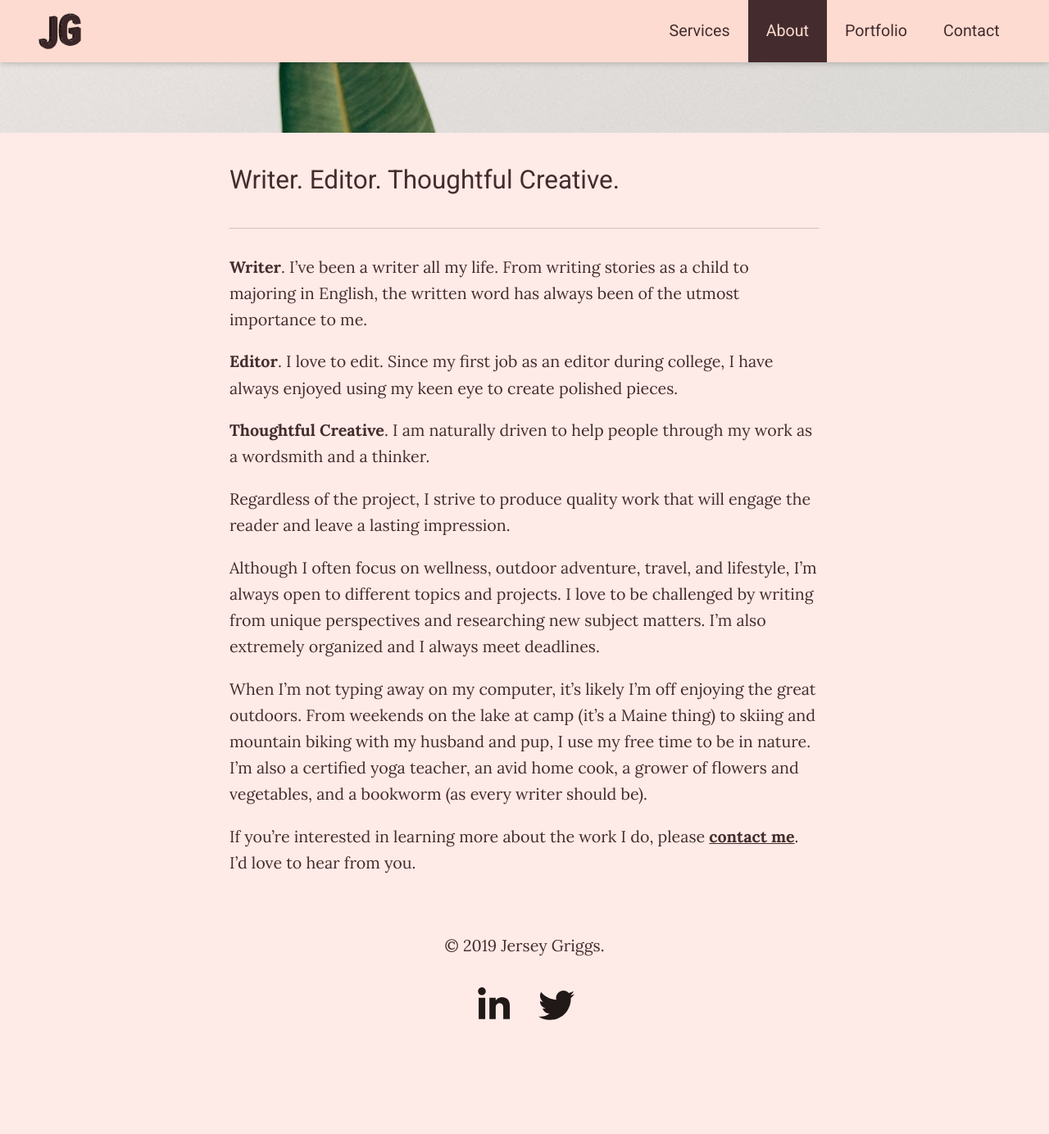
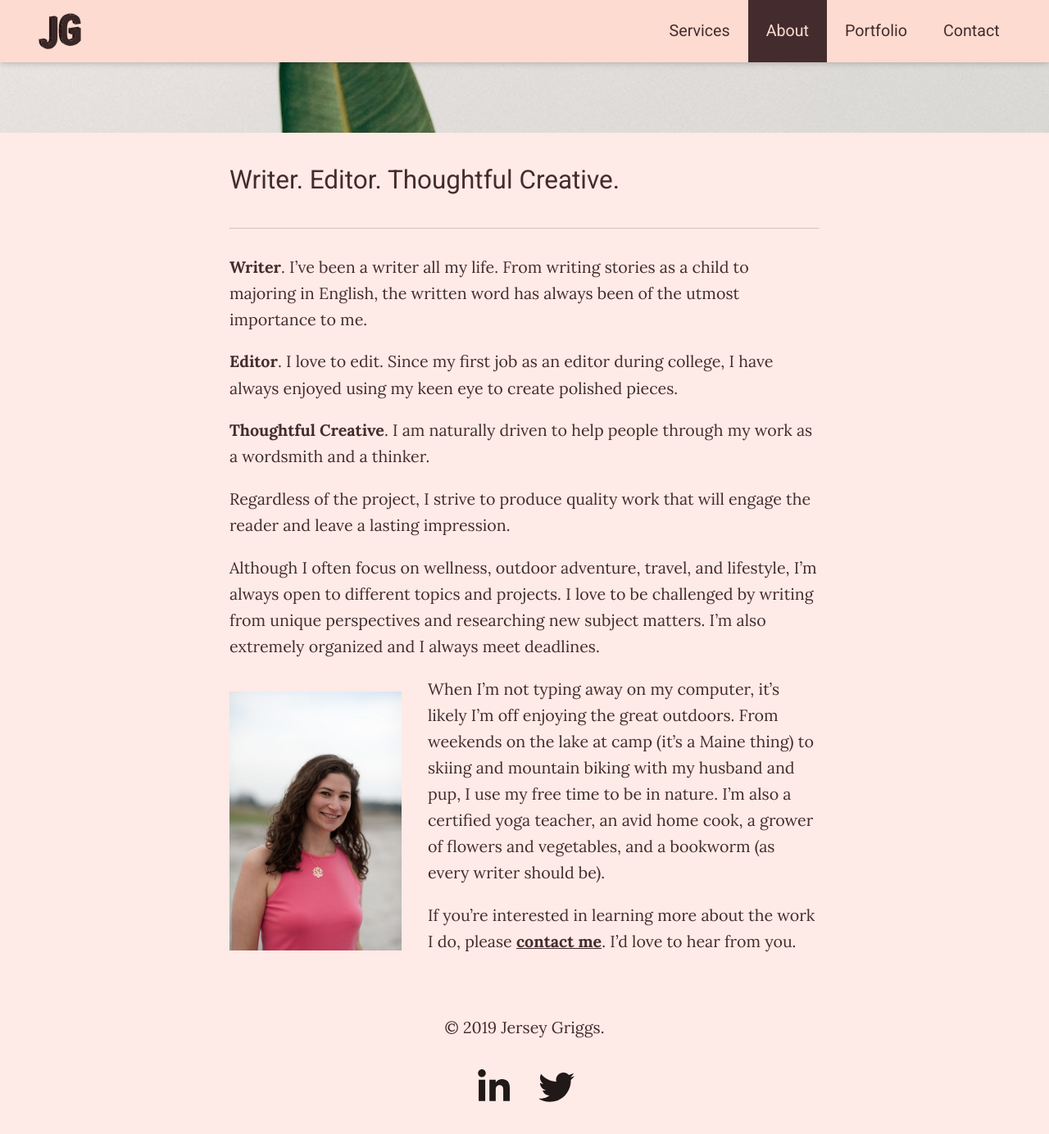
Before and after one commit to jersey-griggs/jersey.griggs.github.io, a Jekyll site: the page built from about/index.html, in a window 1280 px wide and 1400 px high, scrolled down 185 px. Shown: the top 1384 px of the window at 82% size. Built offline with Jekyll 4.4.1, drawn with Linux system fonts in a browser that asks for light colours; before the commit the page ends 1485 px from its top, so only the background shows below that.

Commit message:
add image to about page

```diff
--- a/_sass/minima/_layout.scss
+++ b/_sass/minima/_layout.scss
@@ -566,6 +566,13 @@
   display: grid;
   grid-template-columns: 250px 1fr;
   padding: 55px 0px;
+  &.about {
+    padding: 0;
+    grid-template-columns: 210px 1fr;
+    @media(max-width: 600px) {
+      grid-template-columns: 1fr;
+    }
+  }
   &.home {
     grid-template-columns:20vw 1fr;
     margin-top: -9vw;
--- a/about/index.html
+++ b/about/index.html
@@ -13,7 +13,15 @@ hero-image: "/images/ficus.jpeg"
   <p><strong>Thoughtful Creative</strong>. I am naturally driven to help people through my work as a wordsmith and a thinker.</p>
   <p>Regardless of the project, I strive to produce quality work that will engage the reader and leave a lasting impression.</p>
   <p>Although I often focus on wellness, outdoor adventure, travel, and lifestyle, I’m always open to different topics and projects. I love to be challenged by writing from unique perspectives and researching new subject matters. I’m also extremely organized and I always meet deadlines.</p>
-  <p>When I’m not typing away on my computer, it’s likely I’m off enjoying the great outdoors.  From weekends on the lake at camp (it’s a Maine thing) to skiing and mountain biking with my husband and pup, I use my free time to be in nature. I’m also a certified yoga teacher, an avid home cook, a grower of flowers and vegetables, and a bookworm (as every writer should be).</p>
-  <p>If you’re interested in learning more about the work I do, please <strong><a href="/#contact">contact me</a></strong>. I’d love to hear from you.</p>
-  </section>
+
+  <div class="filter-wrap about">
+          <div class="column">
+            <img src="/images/jersey-small.jpg" alt="Jersey Griggs">
+          </div>
+          <div class="column">
+              <p>When I’m not typing away on my computer, it’s likely I’m off enjoying the great outdoors.  From weekends on the lake at camp (it’s a Maine thing) to skiing and mountain biking with my husband and pup, I use my free time to be in nature. I’m also a certified yoga teacher, an avid home cook, a grower of flowers and vegetables, and a bookworm (as every writer should be).</p>
+              <p>If you’re interested in learning more about the work I do, please <strong><a href="/#contact">contact me</a></strong>. I’d love to hear from you.</p>
+          </div>
+        </div>
 </div>
+</div>
```
